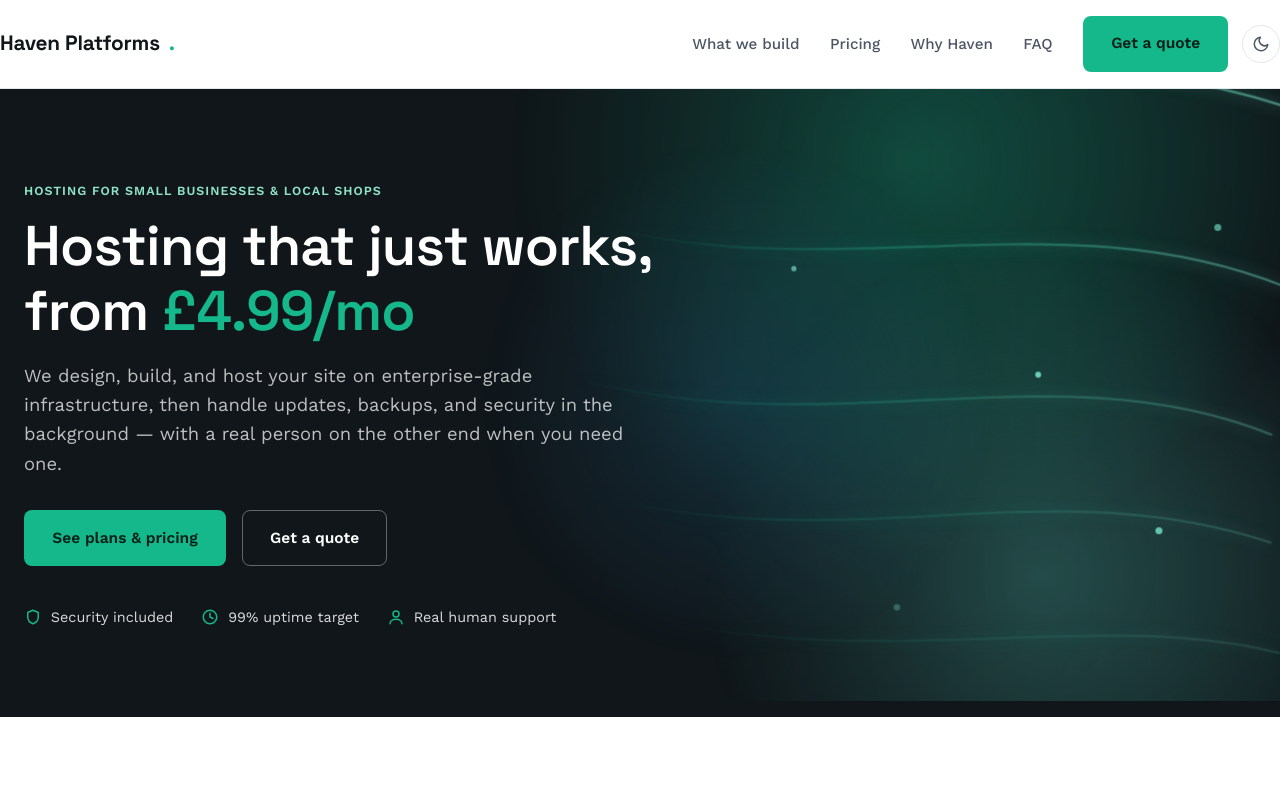
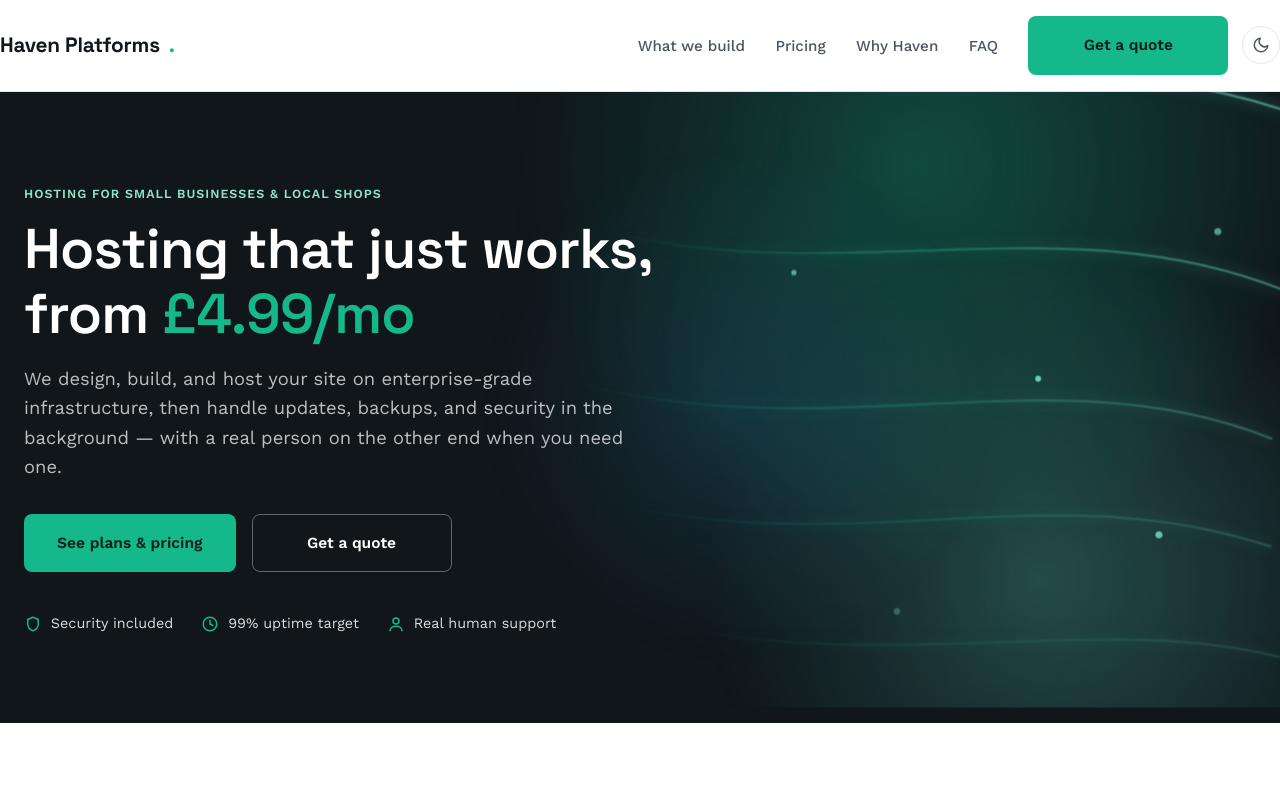
Before and after one commit to Haven-Home-pc/Haven-Platform, a plain HTML site: page index.html in a window 1280 px wide. Shown: the top 786 px of the page. Drawn offline with nearby package versions, Linux system fonts and the light colour scheme.

Commit message:
widen buttons

```diff
--- a/index.html
+++ b/index.html
@@ -61,7 +61,7 @@
   a:focus-visible, button:focus-visible, summary:focus-visible{outline:2px solid var(--brand);outline-offset:3px;}
   header,section,footer,.price-card,.cross-card,.toggle,.theme-toggle{transition:background-color .25s ease,border-color .25s ease,color .25s ease;}
 
-  .btn{display:inline-flex;align-items:center;justify-content:center;gap:.5rem;padding:.9rem 1.7rem;border-radius:8px;font-size:.97rem;font-weight:600;text-decoration:none;border:1px solid transparent;cursor:pointer;transition:background .15s ease,border-color .15s ease,color .15s ease,transform .1s ease;font-family:'Work Sans',sans-serif;}
+  .btn{display:inline-flex;align-items:center;justify-content:center;gap:.5rem;padding:1rem 2rem;border-radius:8px;font-size:.97rem;font-weight:600;text-decoration:none;border:1px solid transparent;cursor:pointer;transition:background .15s ease,border-color .15s ease,color .15s ease,transform .1s ease,font-size .15s ease;font-family:'Work Sans',sans-serif;min-width:200px;}
   .btn:active{transform:translateY(1px);}
   .btn-brand{background:var(--brand);color:#08201A;}
   .btn-brand:hover{background:var(--brand-deep);color:#08201A;}
```
